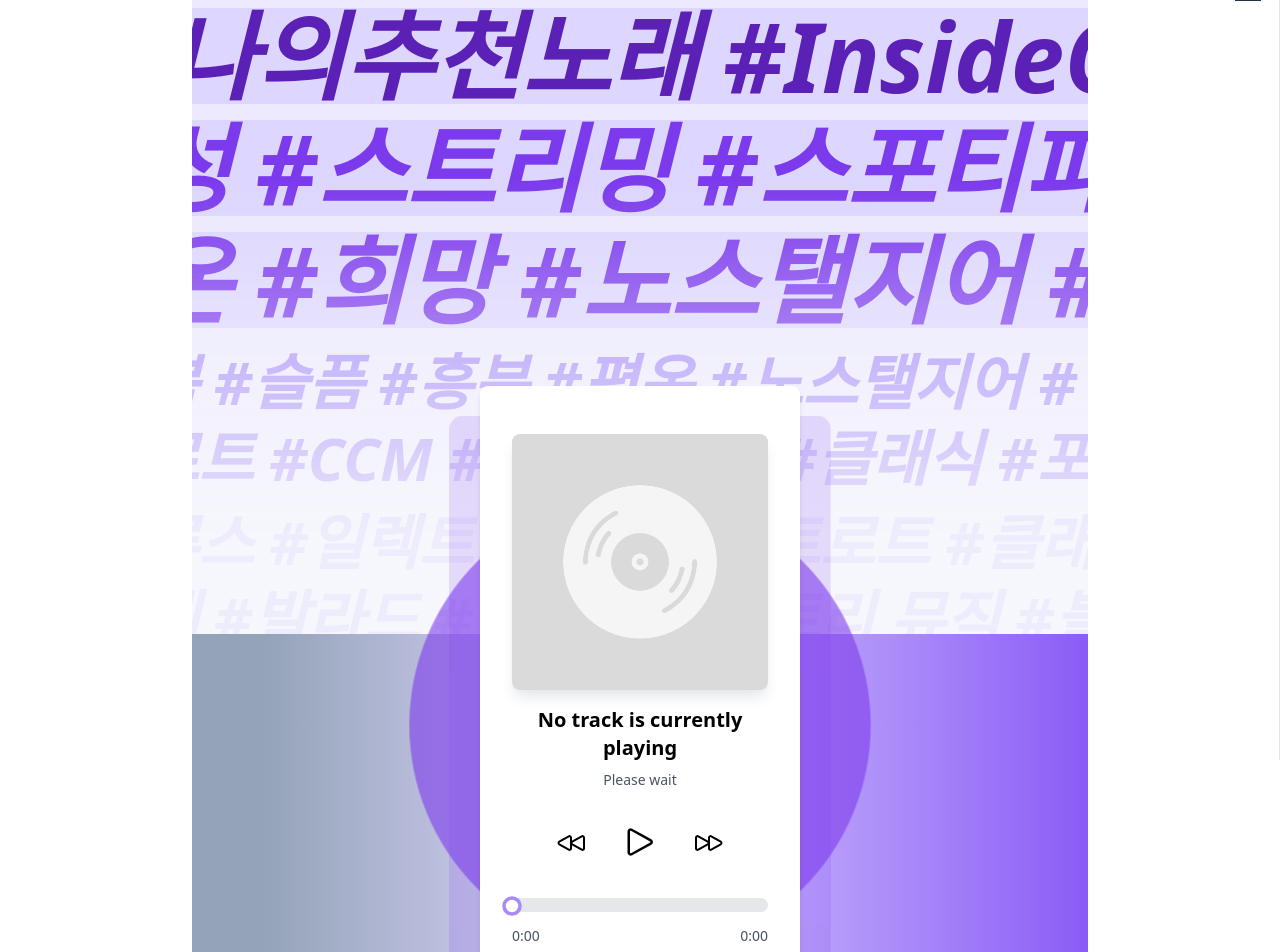
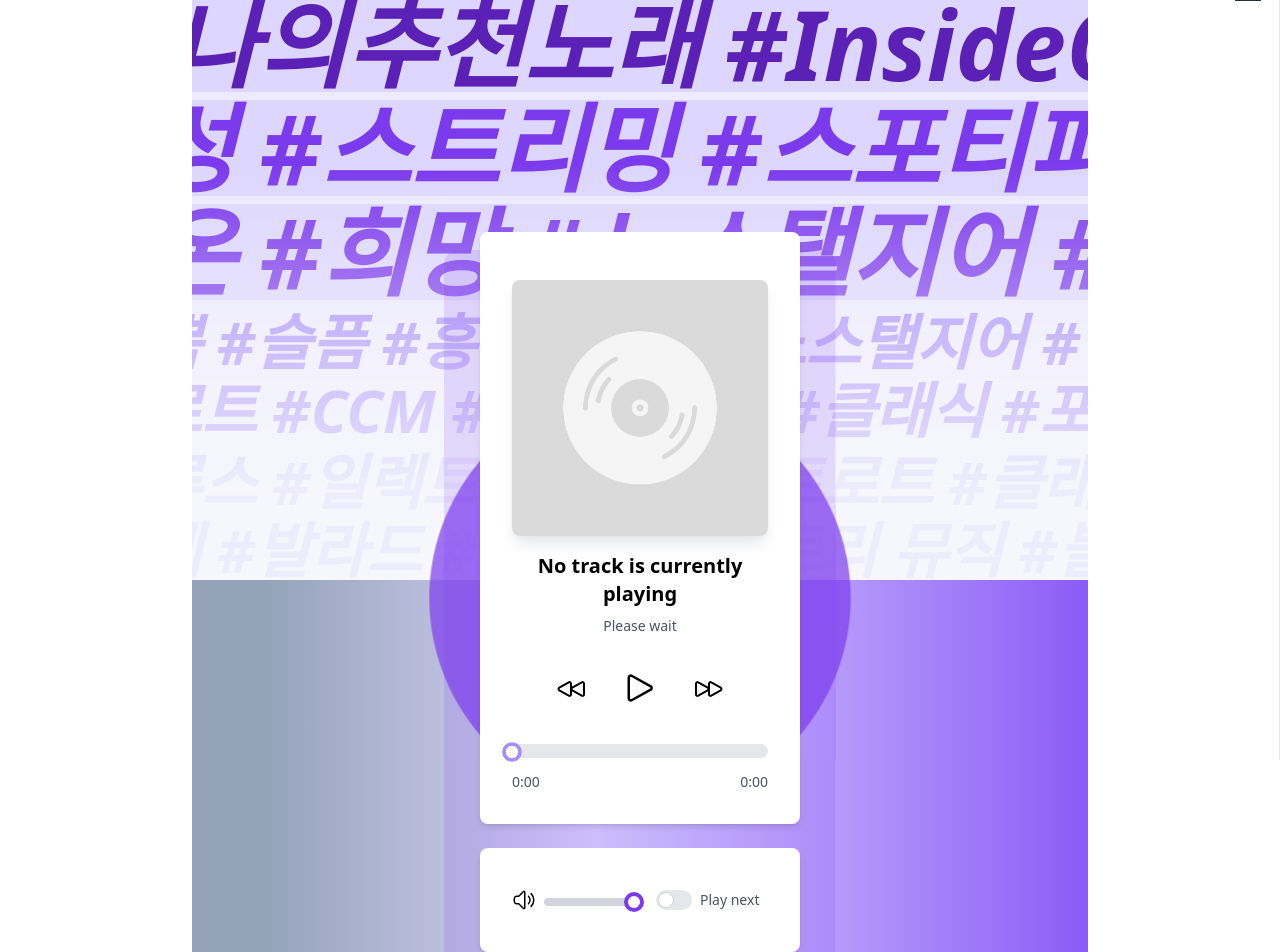
Before and after one commit to StatJuno/25th-project-InsideOutDJ, a React (Create React App) app in the folder fe/: page /player in a window 1280 px wide. Shown: the part 40-992 px from the top of the page. Built offline with nearby package versions, Linux system fonts and the light colour scheme.

Commit message:
Fix: Shorten webpage heights, update animation margins

```diff
--- a/fe/src/components/Player.js
+++ b/fe/src/components/Player.js
@@ -297,39 +297,39 @@ function Player({
 
           </div>
           <div className={bg_100}>
-            <div className="h-[650px] w-full overflow-hidden z-20">
+            <div className="max-h-[600px] w-full overflow-hidden z-20">
               <div className={text_800}>
-                <Marquee speed={15} pauseOnHover={true} className="text-8xl font-black italic mt-6 mb-4 subpixel-antialiased drop-shadow-[0_4px_4px_rgb(45, 212, 191)]">
+                <Marquee speed={15} pauseOnHover={true} className="text-8xl font-black italic mt-3 mb-2 subpixel-antialiased drop-shadow-[0_4px_4px_rgb(45, 212, 191)]">
                   #나의추천노래 #InsideOutDJ #YBIGTA-신입프로젝트&nbsp;
                 </Marquee>
               </div>
               <div className={text_600}>
-                <Marquee speed={35} pauseOnHover={true} className="text-8xl font-black italic mt-4 tb-4 subpixel-antialiased drop-shadow-[0_4px_4px_rgb(45, 212, 191)]">
+                <Marquee speed={35} pauseOnHover={true} className="text-8xl font-black italic mt-2 tb-2 subpixel-antialiased drop-shadow-[0_4px_4px_rgb(45, 212, 191)]">
                   #감성 #스트리밍 #스포티파이 #내플레이리스트 #음악 #플레이어&nbsp;
                 </Marquee>
               </div>
               <div className={text_600}>
-                <Marquee speed={35} pauseOnHover={true} className="text-8xl font-black italic mt-4 tb-6 subpixel-antialiased drop-shadow-[0_4px_4px_rgb(45, 212, 191)]">
+                <Marquee speed={35} pauseOnHover={true} className="text-8xl font-black italic mt-2 tb-3 subpixel-antialiased drop-shadow-[0_4px_4px_rgb(45, 212, 191)]">
                   #평온 #희망 #노스탤지어 #외로움 #우울 #기쁨 #그리움 #화남 #열정 #흥분 #감동 #행복 #슬픔 #만족 #설렘 #두려움&nbsp;
                 </Marquee>
               </div>
               <div className={text_400}>
-                <Marquee speed={25} pauseOnHover={true} className="text-6xl font-bold italic mt-6 tb-4 subpixel-antialiased drop-shadow-[0_4px_4px_rgb(45, 212, 191)]">
+                <Marquee speed={25} pauseOnHover={true} className="text-6xl font-bold italic mt-3 tb-2 subpixel-antialiased drop-shadow-[0_4px_4px_rgb(45, 212, 191)]">
                   #기쁨 #슬픔 #흥분 #평온 #노스탤지어 #열정 #그리움 #만족 #외로움 #감동 #우울 #희망 #두려움 #화남 #행복 #설렘&nbsp;
                 </Marquee>
               </div>
               <div className={text_400}>
-                <Marquee speed={25} pauseOnHover={true} className="text-6xl font-bold italic mt-4 tb-6 subpixel-antialiased drop-shadow-[0_4px_4px_rgb(45, 212, 191)]">
+                <Marquee speed={25} pauseOnHover={true} className="text-6xl font-bold italic mt-2 tb-3 subpixel-antialiased drop-shadow-[0_4px_4px_rgb(45, 212, 191)]">
                   #트로트 #CCM #힙합 #레게 #클래식 #포크 음악 #컨트리 뮤직 #일렉트로닉 뮤직 #블루스 #재즈 #팝 #록 음악 #발라드 #디스코 #로큰롤 #전자 음악&nbsp;
                 </Marquee>
               </div>
               <div className={text_300}>
-                <Marquee speed={25} pauseOnHover={true} className="text-6xl font-bold italic mt-6 tb-4 subpixel-antialiased">
+                <Marquee speed={25} pauseOnHover={true} className="text-6xl font-bold italic mt-3 tb-2 subpixel-antialiased">
                   #블루스 #일렉트로닉 뮤직 #트로트 #클래식 #록 음악 #발라드 #디스코 #재즈 #로큰롤 #CCM #레게 #전자 음악 #힙합 #팝 #포크 음악 #컨트리 뮤직&nbsp;
                 </Marquee>
               </div>
               <div className={text_300}>
-                <Marquee speed={25} pauseOnHover={true} className="text-6xl font-bold italic mt-4 tb-6 subpixel-antialiased">
+                <Marquee speed={25} pauseOnHover={true} className="text-6xl font-bold italic mt-2 tb-3 subpixel-antialiased">
                   #레게 #발라드 #록 음악 #컨트리 뮤직 #블루스 #힙합 #전자 음악 #CCM #클래식 #포크 음악 #트로트 #일렉트로닉 뮤직 #팝 #로큰롤 #재즈 #디스코&nbsp;
                 </Marquee>
               </div>
@@ -340,8 +340,8 @@ function Player({
           <PlayList>{pliName}</PlayList>
           <Ball></Ball>
           <div class="text-center m-auto w-full">
-            <div class="flex flex-col justify-center gap-6 w-full max-h-[800px]">
-              <div class="mt-20 z-30">
+            <div class="flex flex-col justify-center gap-6 w-full max-h-[600px]">
+              <div class="mt-4 z-30">
                 <article class="bg-white p-8 rounded-lg shadow-md min-w-60 max-w-80 m-auto relative -top-80">
                   {track ? (
                     <div>
@@ -452,7 +452,7 @@ function Player({
                   </div>
                 </article>
               </div>
-              <div class="mb-20 z-30 relative -top-80">
+              <div class="mb-4 z-30 relative -top-80">
                 <div class="bg-white p-8 rounded-lg shadow-md flex flex-row gap-4 items-center justify-center text-center min-w-80 max-w-80 m-auto">
                   <div class="flex flex-row items-center gap-2 mt-2 mb-2 w-full">
                     <svg
--- a/fe/src/index.css
+++ b/fe/src/index.css
@@ -46,7 +46,7 @@
     width: 140%;
     height: 260%;
     margin-left: -20%;
-    margin-top: -65%;
+    margin-top: -75%;
     background-color: rgba(124, 58, 237, 0.15);
     border-radius: 15px;
     box-shadow: 0 0 15px rgba(92, 62, 62, 0.0.8);
```
